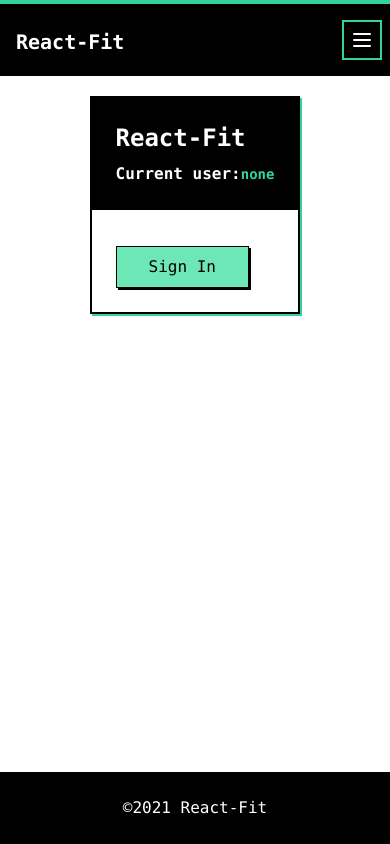
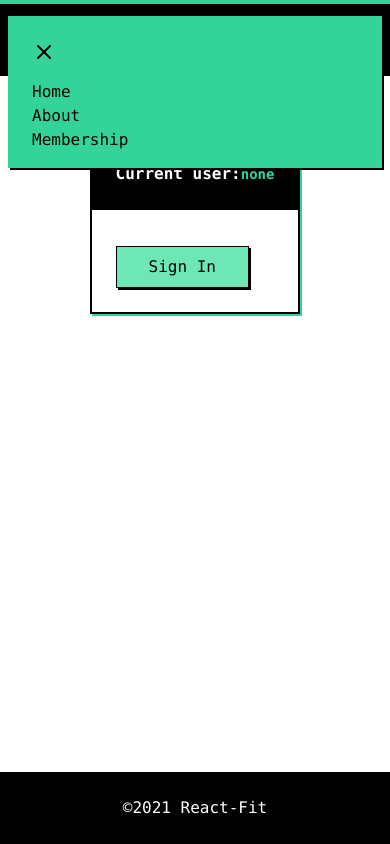
Before and after one commit to andrewgilliland/react-fit, a Next.js app: page / in a window 390 px wide. Both pictures are taken after a click on the button "Open main menu". Built offline with nearby package versions, Linux system fonts and the light colour scheme; no server answers.

Commit message:
adds mobile nav menu

```diff
--- a/components/Navbar.js
+++ b/components/Navbar.js
@@ -1,8 +1,19 @@
+import { useState } from 'react';
 import Link from 'next/link';
 
 export default function Navbar() {
+  const [isOpen, setOpen] = useState(false);
+
+  function toggle() {
+    setOpen(!isOpen);
+  }
+
+  function toggleKeyPress() {
+    setOpen(!isOpen);
+  }
+
   return (
-    <nav className="bg-black text-white font-mono px-2 py-4 border-t-4 border-green-400">
+    <nav className="relative bg-black text-white font-mono px-2 py-4 border-t-4 border-green-400">
       <div className="flex justify-between md:justify-between max-w-screen-lg mx-auto">
         <ul className="hidden md:flex mt-2">
           <li className="mx-2">
@@ -23,7 +34,9 @@ export default function Navbar() {
         </ul>
         <div className="mt-2 text-xl font-bold ">
           <Link href="/">
-            <a className="p-2 focus:outline-none focus:ring-2 focus:ring-inset focus:ring-green-400">React-Fit</a>
+            <a className="p-2 focus:outline-none focus:ring-2 focus:ring-inset focus:ring-green-400">
+              React-Fit
+            </a>
           </Link>
         </div>
         <ul className="hidden md:flex items-center">
@@ -36,12 +49,13 @@ export default function Navbar() {
         </ul>
 
         <button
+          onClick={toggle}
+          onKeyPress={toggleKeyPress}
           type="button"
           class="p-2 inline-flex md:hidden items-center justify-center text-white hover:text-gray-500 focus:outline-none focus:ring-2 focus:ring-inset focus:ring-green-400"
           aria-expanded="false"
         >
           <span class="sr-only">Open main menu</span>
-
           <svg
             class="h-6 w-6"
             xmlns="http://www.w3.org/2000/svg"
@@ -59,6 +73,58 @@ export default function Navbar() {
           </svg>
         </button>
       </div>
+
+      <div
+        className={`absolute top-1 inset-x-0 p-2 transition transform origin-top-right md:hidden ${
+          isOpen
+            ? 'block duration-200 ease-out opacity-100 scale-100'
+            : 'hidden duration-100 ease-in opacity-0 scale-95'
+        }`}
+      >
+        <div className="bg-green-400 text-black p-4 shadow-offset-black">
+          <button
+            onClick={toggle}
+            onKeyPress={toggleKeyPress}
+            type="button"
+            class="p-2 inline-flex items-center justify-center text-black hover:text-gray-800 focus:outline-none focus:ring-2 focus:ring-inset focus:ring-black"
+          >
+            <span class="sr-only">Close menu</span>
+
+            <svg
+              class="h-6 w-6"
+              xmlns="http://www.w3.org/2000/svg"
+              fill="none"
+              viewBox="0 0 24 24"
+              stroke="currentColor"
+              aria-hidden="true"
+            >
+              <path
+                stroke-linecap="round"
+                stroke-linejoin="round"
+                stroke-width="2"
+                d="M6 18L18 6M6 6l12 12"
+              />
+            </svg>
+          </button>
+          <ul className="mt-2">
+            <li className="mx-2">
+              <Link href="/">
+                <a>Home</a>
+              </Link>
+            </li>
+            <li className="mx-2">
+              <Link href="/about">
+                <a>About</a>
+              </Link>
+            </li>
+            <li className="mx-2">
+              <Link href="/membership">
+                <a>Membership</a>
+              </Link>
+            </li>
+          </ul>
+        </div>
+      </div>
     </nav>
   );
 }
--- /dev/null
+++ b/components/Sample.js
@@ -0,0 +1,131 @@
+
+  <!--
+    Mobile menu, show/hide based on mobile menu state.
+
+    Entering: "duration-200 ease-out"
+      From: "opacity-0 scale-95"
+      To: "opacity-100 scale-100"
+    Leaving: "duration-100 ease-in"
+      From: "opacity-100 scale-100"
+      To: "opacity-0 scale-95"
+  -->
+  <div class="absolute top-0 inset-x-0 p-2 transition transform origin-top-right md:hidden">
+    <div class="rounded-lg shadow-lg ring-1 ring-black ring-opacity-5 bg-white divide-y-2 divide-gray-50">
+      <div class="pt-5 pb-6 px-5">
+        <div class="flex items-center justify-between">
+          <div>
+            <img class="h-8 w-auto" src="https://tailwindui.com/img/logos/workflow-mark-indigo-600.svg" alt="Workflow">
+          </div>
+          <div class="-mr-2">
+            <button type="button" class="bg-white rounded-md p-2 inline-flex items-center justify-center text-gray-400 hover:text-gray-500 hover:bg-gray-100 focus:outline-none focus:ring-2 focus:ring-inset focus:ring-indigo-500">
+              <span class="sr-only">Close menu</span>
+              <!-- Heroicon name: outline/x -->
+              <svg class="h-6 w-6" xmlns="http://www.w3.org/2000/svg" fill="none" viewBox="0 0 24 24" stroke="currentColor" aria-hidden="true">
+                <path stroke-linecap="round" stroke-linejoin="round" stroke-width="2" d="M6 18L18 6M6 6l12 12" />
+              </svg>
+            </button>
+          </div>
+        </div>
+        <div class="mt-6">
+          <nav class="grid gap-y-8">
+            <a href="#" class="-m-3 p-3 flex items-center rounded-md hover:bg-gray-50">
+              <!-- Heroicon name: outline/chart-bar -->
+              <svg class="flex-shrink-0 h-6 w-6 text-indigo-600" xmlns="http://www.w3.org/2000/svg" fill="none" viewBox="0 0 24 24" stroke="currentColor" aria-hidden="true">
+                <path stroke-linecap="round" stroke-linejoin="round" stroke-width="2" d="M9 19v-6a2 2 0 00-2-2H5a2 2 0 00-2 2v6a2 2 0 002 2h2a2 2 0 002-2zm0 0V9a2 2 0 012-2h2a2 2 0 012 2v10m-6 0a2 2 0 002 2h2a2 2 0 002-2m0 0V5a2 2 0 012-2h2a2 2 0 012 2v14a2 2 0 01-2 2h-2a2 2 0 01-2-2z" />
+              </svg>
+              <span class="ml-3 text-base font-medium text-gray-900">
+                Analytics
+              </span>
+            </a>
+
+            <a href="#" class="-m-3 p-3 flex items-center rounded-md hover:bg-gray-50">
+              <!-- Heroicon name: outline/cursor-click -->
+              <svg class="flex-shrink-0 h-6 w-6 text-indigo-600" xmlns="http://www.w3.org/2000/svg" fill="none" viewBox="0 0 24 24" stroke="currentColor" aria-hidden="true">
+                <path stroke-linecap="round" stroke-linejoin="round" stroke-width="2" d="M15 15l-2 5L9 9l11 4-5 2zm0 0l5 5M7.188 2.239l.777 2.897M5.136 7.965l-2.898-.777M13.95 4.05l-2.122 2.122m-5.657 5.656l-2.12 2.122" />
+              </svg>
+              <span class="ml-3 text-base font-medium text-gray-900">
+                Engagement
+              </span>
+            </a>
+
+            <a href="#" class="-m-3 p-3 flex items-center rounded-md hover:bg-gray-50">
+              <!-- Heroicon name: outline/shield-check -->
+              <svg class="flex-shrink-0 h-6 w-6 text-indigo-600" xmlns="http://www.w3.org/2000/svg" fill="none" viewBox="0 0 24 24" stroke="currentColor" aria-hidden="true">
+                <path stroke-linecap="round" stroke-linejoin="round" stroke-width="2" d="M9 12l2 2 4-4m5.618-4.016A11.955 11.955 0 0112 2.944a11.955 11.955 0 01-8.618 3.04A12.02 12.02 0 003 9c0 5.591 3.824 10.29 9 11.622 5.176-1.332 9-6.03 9-11.622 0-1.042-.133-2.052-.382-3.016z" />
+              </svg>
+              <span class="ml-3 text-base font-medium text-gray-900">
+                Security
+              </span>
+            </a>
+
+            <a href="#" class="-m-3 p-3 flex items-center rounded-md hover:bg-gray-50">
+              <!-- Heroicon name: outline/view-grid -->
+              <svg class="flex-shrink-0 h-6 w-6 text-indigo-600" xmlns="http://www.w3.org/2000/svg" fill="none" viewBox="0 0 24 24" stroke="currentColor" aria-hidden="true">
+                <path stroke-linecap="round" stroke-linejoin="round" stroke-width="2" d="M4 6a2 2 0 012-2h2a2 2 0 012 2v2a2 2 0 01-2 2H6a2 2 0 01-2-2V6zM14 6a2 2 0 012-2h2a2 2 0 012 2v2a2 2 0 01-2 2h-2a2 2 0 01-2-2V6zM4 16a2 2 0 012-2h2a2 2 0 012 2v2a2 2 0 01-2 2H6a2 2 0 01-2-2v-2zM14 16a2 2 0 012-2h2a2 2 0 012 2v2a2 2 0 01-2 2h-2a2 2 0 01-2-2v-2z" />
+              </svg>
+              <span class="ml-3 text-base font-medium text-gray-900">
+                Integrations
+              </span>
+            </a>
+
+            <a href="#" class="-m-3 p-3 flex items-center rounded-md hover:bg-gray-50">
+              <!-- Heroicon name: outline/refresh -->
+              <svg class="flex-shrink-0 h-6 w-6 text-indigo-600" xmlns="http://www.w3.org/2000/svg" fill="none" viewBox="0 0 24 24" stroke="currentColor" aria-hidden="true">
+                <path stroke-linecap="round" stroke-linejoin="round" stroke-width="2" d="M4 4v5h.582m15.356 2A8.001 8.001 0 004.582 9m0 0H9m11 11v-5h-.581m0 0a8.003 8.003 0 01-15.357-2m15.357 2H15" />
+              </svg>
+              <span class="ml-3 text-base font-medium text-gray-900">
+                Automations
+              </span>
+            </a>
+          </nav>
+        </div>
+      </div>
+      <div class="py-6 px-5 space-y-6">
+        <div class="grid grid-cols-2 gap-y-4 gap-x-8">
+          <a href="#" class="text-base font-medium text-gray-900 hover:text-gray-700">
+            Pricing
+          </a>
+
+          <a href="#" class="text-base font-medium text-gray-900 hover:text-gray-700">
+            Docs
+          </a>
+
+          <a href="#" class="text-base font-medium text-gray-900 hover:text-gray-700">
+            Enterprise
+          </a>
+
+          <a href="#" class="text-base font-medium text-gray-900 hover:text-gray-700">
+            Blog
+          </a>
+
+          <a href="#" class="text-base font-medium text-gray-900 hover:text-gray-700">
+            Help Center
+          </a>
+
+          <a href="#" class="text-base font-medium text-gray-900 hover:text-gray-700">
+            Guides
+          </a>
+
+          <a href="#" class="text-base font-medium text-gray-900 hover:text-gray-700">
+            Security
+          </a>
+
+          <a href="#" class="text-base font-medium text-gray-900 hover:text-gray-700">
+            Events
+          </a>
+        </div>
+        <div>
+          <a href="#" class="w-full flex items-center justify-center px-4 py-2 border border-transparent rounded-md shadow-sm text-base font-medium text-white bg-indigo-600 hover:bg-indigo-700">
+            Sign up
+          </a>
+          <p class="mt-6 text-center text-base font-medium text-gray-500">
+            Existing customer?
+            <a href="#" class="text-indigo-600 hover:text-indigo-500">
+              Sign in
+            </a>
+          </p>
+        </div>
+      </div>
+    </div>
+  </div>
+</div>
```
